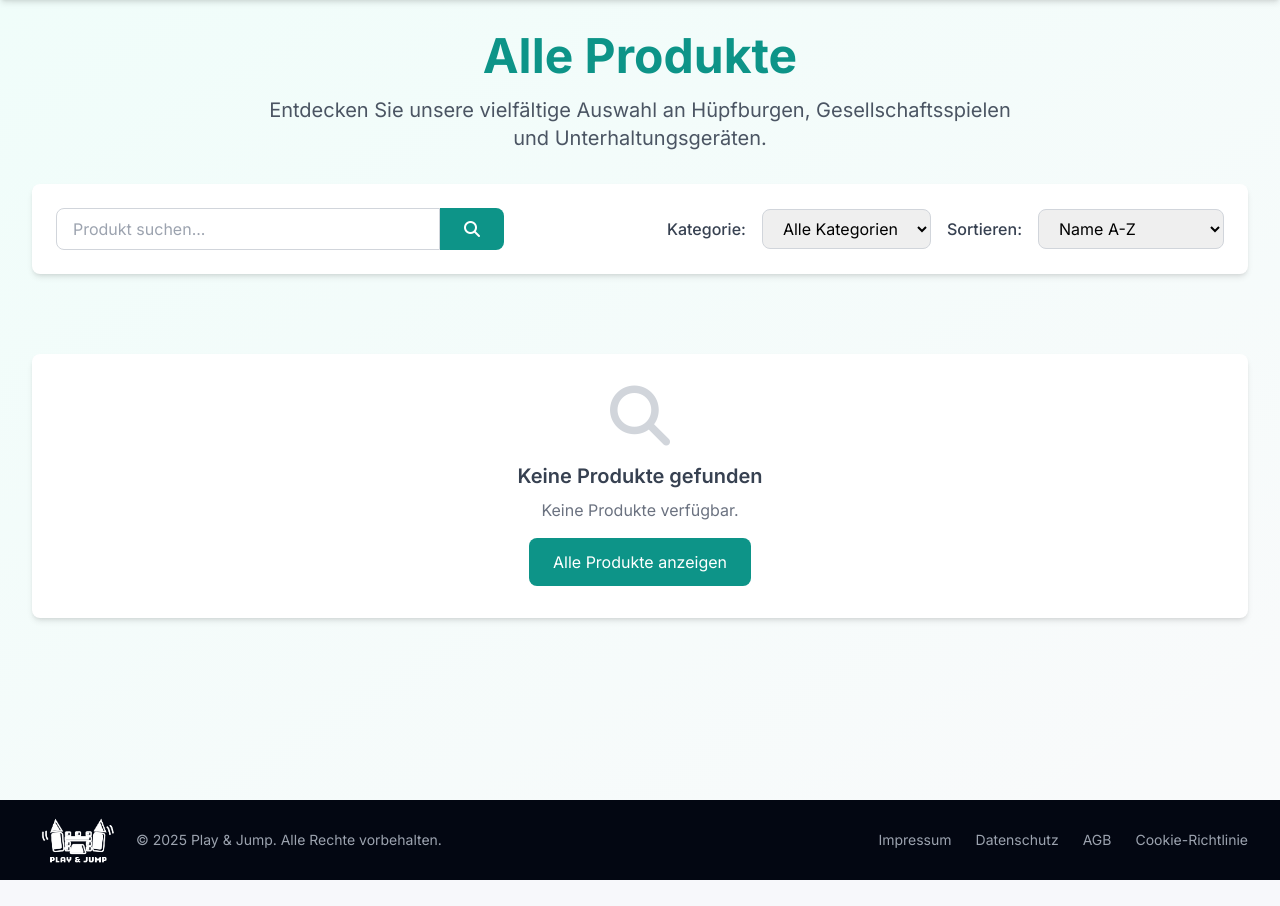
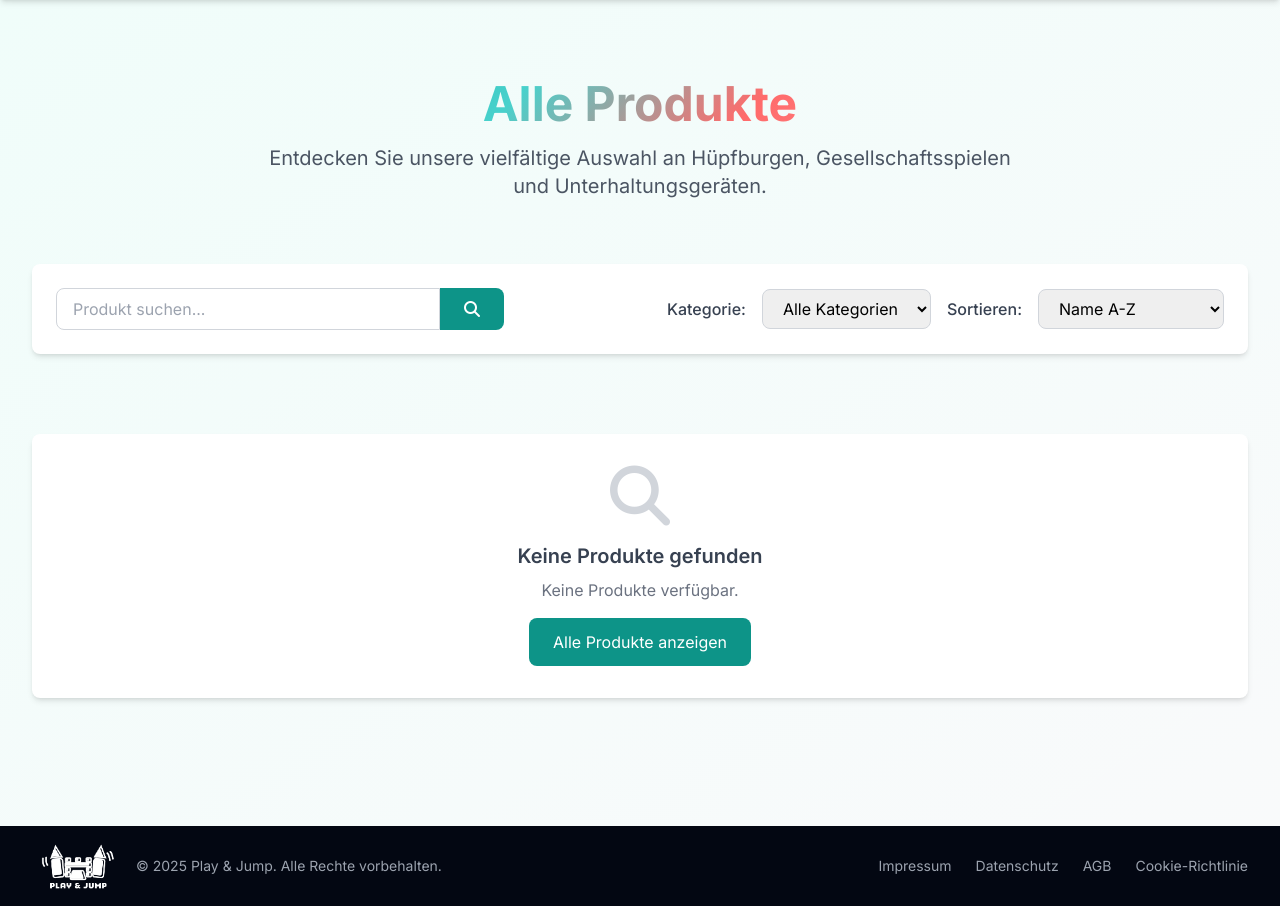
Before and after one commit to MitrofanovDm89/Site, a Django app: page /katalog/ in a window 1280 px wide. Shown: the part 65-971 px from the top of the page. Before the commit the page ends 945 px from the top, so only its background shows below. Run offline with Django 4.2, Linux system fonts and the light colour scheme; data that the repository does not hold is empty; some libraries are stand-ins or nearby versions.

Commit message:
Unify page headers: add gradient text animation and consistent spacing - Add animated gradient text with flowing colors (teal to coral) - Standardize header spacing to py-20 and mb-16 across all pages - Apply gradient-text class to Katalog, Warenkorb, Neuigkeiten, and Kontakt headers - Create smooth 6-second infinite animation cycle for gradient flow

```diff
--- a/templates/base.html
+++ b/templates/base.html
@@ -144,10 +144,22 @@
 
         /* Gradient Text */
         .gradient-text {
-            background: linear-gradient(135deg, #20B2AA 0%, #FF6B6B 100%);
+            background: linear-gradient(135deg, #20B2AA 0%, #48D1CC 16.66%, #FF6B6B 33.33%, #FF8E8E 50%, #20B2AA 66.66%, #48D1CC 83.33%, #FF6B6B 100%);
+            background-size: 400% 400%;
             -webkit-background-clip: text;
             -webkit-text-fill-color: transparent;
             background-clip: text;
+            animation: gradient-flow 6s ease-in-out infinite;
+        }
+
+        @keyframes gradient-flow {
+            0% { background-position: 0% 50%; }
+            16.66% { background-position: 16.66% 50%; }
+            33.33% { background-position: 33.33% 50%; }
+            50% { background-position: 50% 50%; }
+            66.66% { background-position: 66.66% 50%; }
+            83.33% { background-position: 83.33% 50%; }
+            100% { background-position: 100% 50%; }
         }
 
         /* Cart Badge */
--- a/templates/catalog/all_products.html
+++ b/templates/catalog/all_products.html
@@ -4,12 +4,12 @@
 {% block title %}Alle Produkte – Play & Jump{% endblock %}
 
 {% block content %}
-<div class="min-h-screen bg-gradient-to-br from-teal-50 to-coral-50 py-8">
+<div class="min-h-screen bg-gradient-to-br from-teal-50 to-coral-50 py-20">
     <div class="max-w-7xl mx-auto px-4 sm:px-6 lg:px-8">
         <!-- Header -->
-        <div class="text-center mb-8">
+        <div class="text-center mb-16">
             <h1 class="text-4xl md:text-5xl font-bold text-gray-900 mb-4">
-                <span class="text-teal-600">Alle Produkte</span>
+                <span class="gradient-text">Alle Produkte</span>
             </h1>
             <p class="text-xl text-gray-600 max-w-3xl mx-auto">
                 Entdecken Sie unsere vielfältige Auswahl an Hüpfburgen, Gesellschaftsspielen und Unterhaltungsgeräten.
--- a/templates/main/cart.html
+++ b/templates/main/cart.html
@@ -4,12 +4,12 @@
 {% block title %}Warenkorb – Play & Jump{% endblock %}
 
 {% block content %}
-<div class="min-h-screen bg-gradient-to-br from-teal-50 to-coral-50 py-8">
+<div class="min-h-screen bg-gradient-to-br from-teal-50 to-coral-50 py-20">
     <div class="max-w-4xl mx-auto px-4 sm:px-6 lg:px-8">
         <!-- Header -->
-        <div class="text-center mb-8">
+        <div class="text-center mb-16">
             <h1 class="text-4xl md:text-5xl font-bold text-gray-900 mb-4">
-                <span class="text-teal-600">Warenkorb</span>
+                <span class="gradient-text">Warenkorb</span>
             </h1>
             <p class="text-xl text-gray-600">
                 Überprüfen Sie Ihre Auswahl und senden Sie eine Anfrage.
```
Lines whose indentation alone changed are shown as unchanged.
